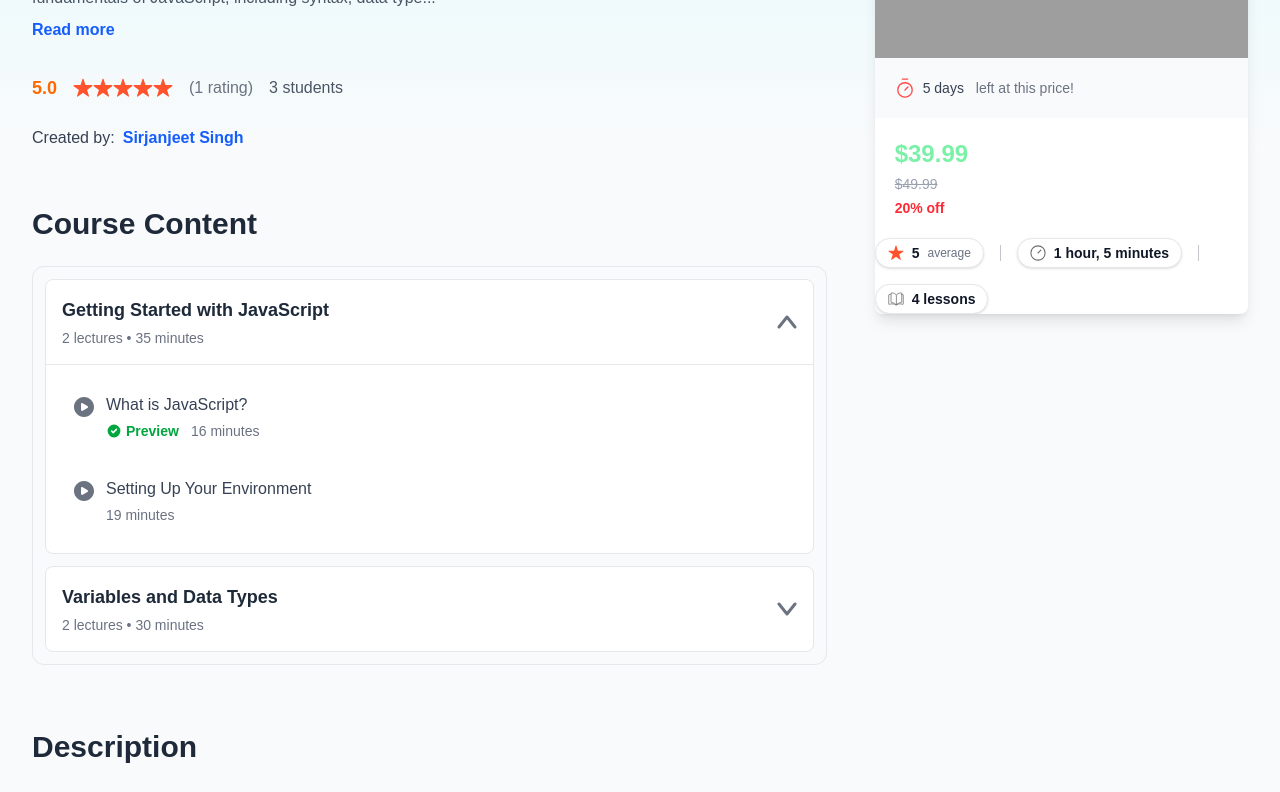
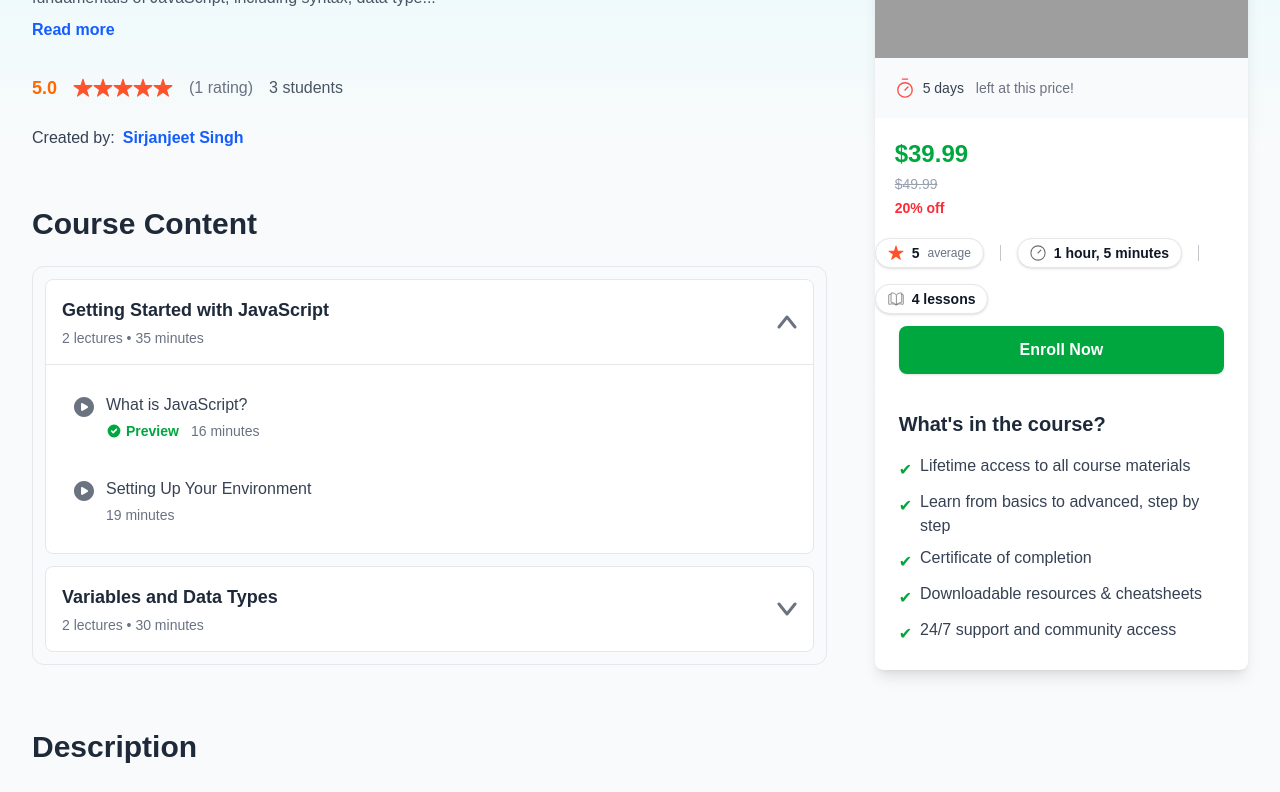
Before and after one commit to itsjeet04/LMS-mern, a React (Vite) app in the folder LMS-MERN-client/: page /course/605c72efb3f1c2b1f8e4e1a1 in a window 1280 px wide. Shown: the part 320-1112 px from the top of the page. Built offline with nearby package versions, Linux system fonts and the light colour scheme; no server answers; grey boxes are pictures that could not be loaded; a web font is replaced by a local one.

Commit message:
enrol now

```diff
--- a/LMS-MERN-client/src/pages/student/CourseDetails.jsx
+++ b/LMS-MERN-client/src/pages/student/CourseDetails.jsx
@@ -4,6 +4,7 @@ import { AppContext } from '../../context/AppContext';
 import { assets } from '../../assets/assets';
 import Loading from '../../components/student/Loading';
 import humanizeDuration from 'humanize-duration';
+import Footer from '../../components/student/Footer';
 
 function CourseDetails() {
   const { id } = useParams();
@@ -12,6 +13,7 @@ function CourseDetails() {
   const [courseData, setCourseData] = useState(null);
   const [openSections, setOpenSections] = useState({});
   const [isDescriptionExpanded, setIsDescriptionExpanded] = useState(false);
+  const [isEnrolled , setIsEnrolled]  = useState(false)
 
   useEffect(() => {
     // Finds the course from the context based on the URL parameter.
@@ -197,7 +199,7 @@ function CourseDetails() {
             </div>
 
             <div className="p-5 space-y-1">
-              <p className="text-2xl font-bold text-green-300">
+              <p className="text-2xl font-bold text-green-600">
                 {currency}
                 {(courseData.coursePrice - courseData.discount * courseData.coursePrice / 100).toFixed(2)}
               </p>
@@ -238,13 +240,67 @@ function CourseDetails() {
     <span className="text-sm font-semibold text-gray-900">
       {calcNumberOfLectures(courseData)} lessons
     </span>
+
   </div>
+
 </div>
+
+     <div className='h-full px-6 py-3'>
+  <button className=" h-full w-full flex items-center justify-center px-6 py-3 bg-green-600 text-white font-semibold rounded-lg shadow hover:bg-green-700 transition duration-150 focus:outline-none focus-visible:ring-2 focus-visible:ring-offset-2 focus-visible:ring-indigo-500">
+    {isEnrolled ? "Already Enrolled" : "Enroll Now"}
+  </button>
 </div>
+<div>
+<div className="bg-white rounded-lg shadow-md p-6 max-w-md">
+  <p className="text-xl font-bold text-gray-800 mb-4">
+    What's in the course?
+  </p>
+  <ul className="space-y-2 list-inside">
+    <li className="flex items-start gap-2">
+      <span className="flex-shrink-0 mt-1 text-green-600">✔</span>
+      <span className="text-gray-700">
+        Lifetime access to all course materials
+      </span>
+    </li>
+    <li className="flex items-start gap-2">
+      <span className="flex-shrink-0 mt-1 text-green-600">✔</span>
+      <span className="text-gray-700">
+        Learn from basics to advanced, step by step
+      </span>
+    </li>
+    <li className="flex items-start gap-2">
+      <span className="flex-shrink-0 mt-1 text-green-600">✔</span>
+      <span className="text-gray-700">
+        Certificate of completion
+      </span>
+    </li>
+    <li className="flex items-start gap-2">
+      <span className="flex-shrink-0 mt-1 text-green-600">✔</span>
+      <span className="text-gray-700">
+        Downloadable resources & cheatsheets
+      </span>
+    </li>
+    <li className="flex items-start gap-2">
+      <span className="flex-shrink-0 mt-1 text-green-600">✔</span>
+      <span className="text-gray-700">
+        24/7 support and community access
+      </span>
+    </li>
+  </ul>
 </div>
 
 
+</div>
+
+</div>
+
+
+
+</div>
+
       </main>
+
+      <Footer/>
     </div>
   );
 }
```
